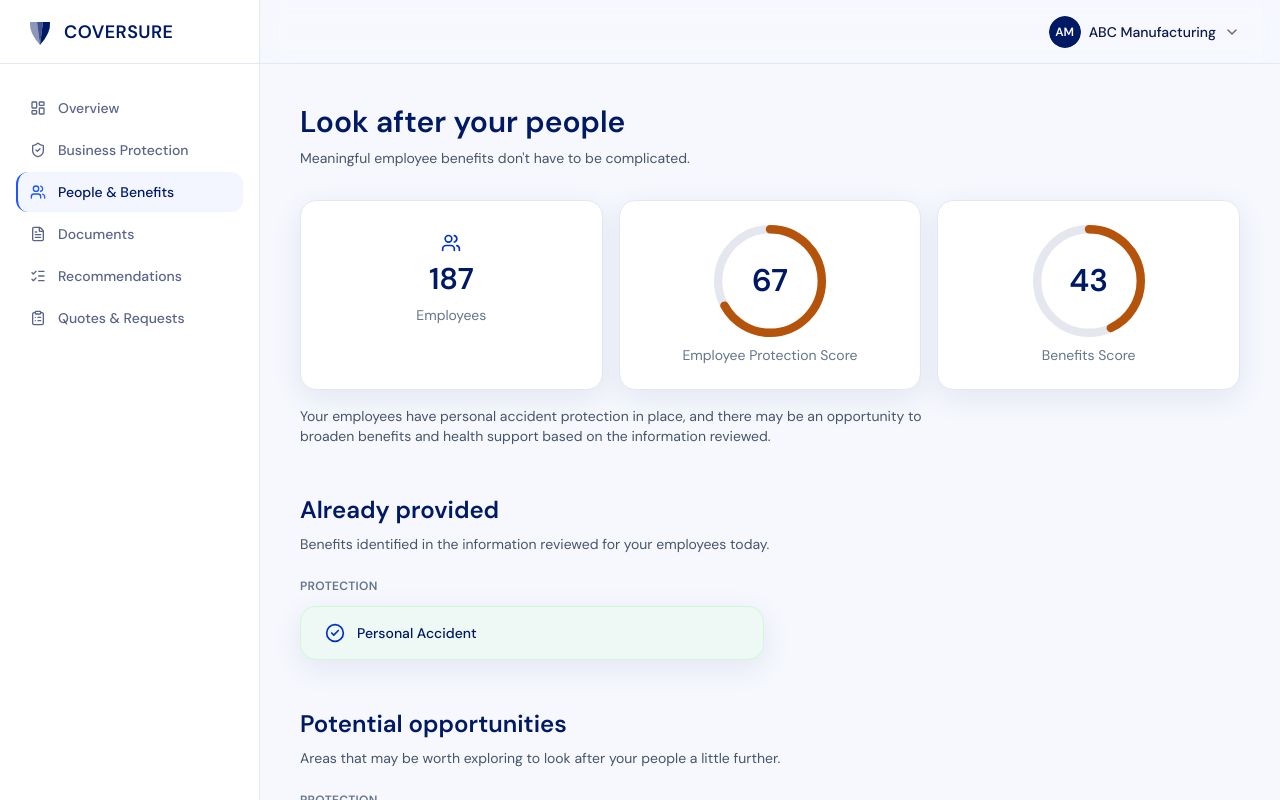
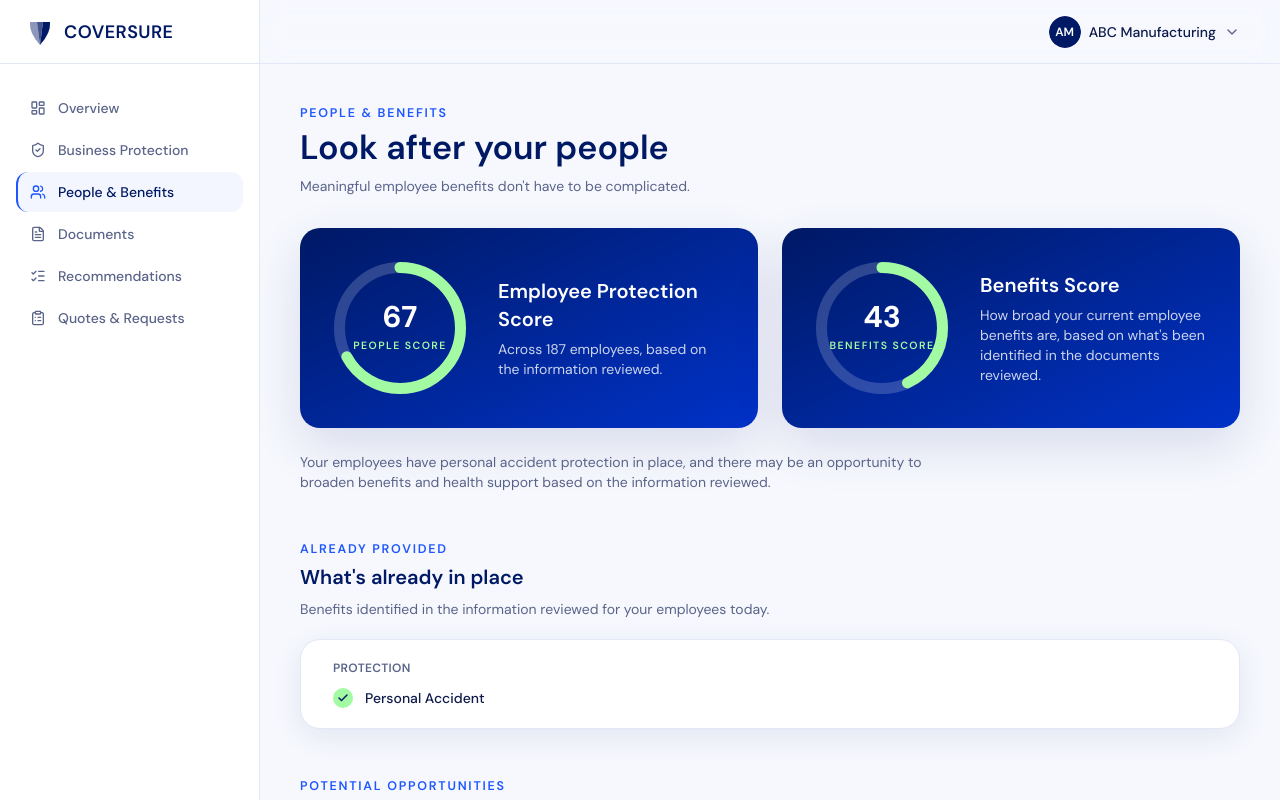
Before and after one commit to HBKRohan1981/coversure-business, a Next.js app: page /app/people in a window 1280 px wide. Shown: the top 800 px of the page. Built offline with nearby package versions, Linux system fonts and the light colour scheme.

Commit message:
redesign(people): ScoreBand scores + PI/D&O benefit treatment

```diff
--- a/src/app/app/people/page.tsx
+++ b/src/app/app/people/page.tsx
@@ -1,6 +1,7 @@
-import { Users } from "lucide-react";
-import { Card, CardContent } from "@/components/ui/card";
-import { ScoreDial } from "@/components/score/ScoreDial";
+"use client";
+
+import { motion } from "framer-motion";
+import { ScoreBand } from "@/components/score/ScoreBand";
 import { BenefitMatrix } from "@/components/people/BenefitMatrix";
 import { AssessmentDisclaimer } from "@/components/common/AssessmentDisclaimer";
 import { demoCompany } from "@/lib/demo-data";
@@ -11,49 +12,47 @@ import { demoCompany } from "@/lib/demo-data";
  * after my people?" Converges into Recommendations -> CoverSure can help,
  * same as Business Protection. All figures come from demoCompany.benefits;
  * nothing here is hardcoded.
+ *
+ * Presented with the same authoritative ScoreBand treatment used on
+ * Business Protection / Overview, so this page visibly belongs to the same
+ * CoverSure Business family rather than reading as a separate HR/benefits
+ * product.
  */
 export default function PeoplePage() {
   const { benefits } = demoCompany;
 
   return (
-    <div>
-      <h1 className="text-2xl font-semibold text-midnight sm:text-3xl">
-        Look after your people
-      </h1>
-      <p className="mt-2 max-w-2xl text-sm text-slate-600">
+    <motion.div
+      initial={{ opacity: 0, y: 10 }}
+      animate={{ opacity: 1, y: 0 }}
+      transition={{ duration: 0.35, ease: "easeOut" }}
+    >
+      <div className="cs-container px-0">
+        <p className="kicker">People &amp; Benefits</p>
+        <h1 className="h-section mt-1 text-midnight">Look after your people</h1>
+        <p className="mt-2 max-w-2xl text-sm text-muted-ink">
           Meaningful employee benefits don&apos;t have to be complicated.
         </p>
 
-      {/* Header stats */}
-      <div className="mt-8 grid gap-4 sm:grid-cols-3">
-        <Card className="border-slate-200">
-          <CardContent className="flex flex-col items-center justify-center gap-2 py-8 text-center">
-            <Users aria-hidden className="size-5 text-royal" />
-            <span className="text-3xl font-semibold text-midnight">
-              {benefits.employees}
-            </span>
-            <span className="text-sm text-slate-500">Employees</span>
-          </CardContent>
-        </Card>
-
-        <Card className="border-slate-200">
-          <CardContent className="flex flex-col items-center gap-2 py-6 text-center">
-            <ScoreDial value={benefits.peopleScore} size={112} />
-            <span className="text-sm text-slate-500">
-              Employee Protection Score
-            </span>
-          </CardContent>
-        </Card>
-
-        <Card className="border-slate-200">
-          <CardContent className="flex flex-col items-center gap-2 py-6 text-center">
-            <ScoreDial value={benefits.benefitsScore} size={112} />
-            <span className="text-sm text-slate-500">Benefits Score</span>
-          </CardContent>
-        </Card>
+        {/* Employee Protection Score + Benefits Score — the same
+            authoritative score-band treatment as Business Protection /
+            Overview, side by side on wider screens. */}
+        <div className="mt-8 grid gap-6 sm:grid-cols-2">
+          <ScoreBand
+            value={benefits.peopleScore}
+            label="People Score"
+            title="Employee Protection Score"
+            caption={`Across ${benefits.employees} employees, based on the information reviewed.`}
+          />
+          <ScoreBand
+            value={benefits.benefitsScore}
+            label="Benefits Score"
+            title="Benefits Score"
+            caption="How broad your current employee benefits are, based on what's been identified in the documents reviewed."
+          />
         </div>
 
-      <p className="mt-4 max-w-2xl text-sm text-slate-600">
+        <p className="mt-6 max-w-2xl text-sm text-muted-ink">
           Your employees have personal accident protection in place, and there
           may be an opportunity to broaden benefits and health support based on
           the information reviewed.
@@ -68,5 +67,6 @@ export default function PeoplePage() {
           <AssessmentDisclaimer />
         </div>
       </div>
+    </motion.div>
   );
 }
--- a/src/components/people/BenefitMatrix.tsx
+++ b/src/components/people/BenefitMatrix.tsx
@@ -1,6 +1,6 @@
 import Link from "next/link";
-import { CheckCircle2, ArrowRight } from "lucide-react";
-import { Card, CardContent } from "@/components/ui/card";
+import { Check, ArrowRight } from "lucide-react";
+import { Card } from "@/components/ui/card";
 import { Button } from "@/components/ui/button";
 import type { BenefitItem } from "@/lib/types";
 
@@ -86,10 +86,12 @@ function groupByCategory(items: BenefitItem[]): Partial<Record<BenefitItem["cate
 
 /**
  * Reusable "what's provided vs what could help" matrix for the People &
- * Benefits screen. Groups both already-provided benefits and potential
- * opportunities by category; opportunities carry a per-item "why" and a
- * CTA into the employee recommendation convergence — never a bare catalogue
- * grid.
+ * Benefits screen, restyled to the same PI/D&O visual family as Business
+ * Protection: "Already provided" reads as a restrained mint-check list
+ * inside one hairline-grouped panel (de-cardified, per the coverage/category
+ * panels elsewhere); "Potential opportunities" keeps a card per item — each
+ * carries its own "why" and a CTA into the employee recommendation
+ * convergence — since that richer content benefits from a card boundary.
  */
 export function BenefitMatrix({
   items,
@@ -99,60 +101,67 @@ export function BenefitMatrix({
   const opportunities = items.filter((item) => !item.provided);
   const providedByCategory = groupByCategory(provided);
   const opportunitiesByCategory = groupByCategory(opportunities);
+  const providedCategories = CATEGORY_ORDER.filter(
+    (category) => providedByCategory[category]?.length
+  );
+  const opportunityCategories = CATEGORY_ORDER.filter(
+    (category) => opportunitiesByCategory[category]?.length
+  );
 
   return (
     <div className="space-y-12">
       {/* Already provided */}
       <section>
-        <h2 className="text-xl font-semibold text-midnight sm:text-2xl">
-          Already provided
+        <p className="kicker">Already provided</p>
+        <h2 className="mt-1 text-lg font-semibold text-midnight sm:text-xl">
+          What&apos;s already in place
         </h2>
-        <p className="mt-2 max-w-2xl text-sm text-slate-600">
+        <p className="mt-2 max-w-2xl text-sm text-muted-ink">
           Benefits identified in the information reviewed for your employees today.
         </p>
 
-        <div className="mt-6 space-y-6">
-          {CATEGORY_ORDER.filter((category) => providedByCategory[category]?.length).map(
-            (category) => (
-              <div key={category}>
-                <h3 className="text-xs font-semibold uppercase tracking-wide text-slate-500">
+        <div className="mt-5 overflow-hidden rounded-2xl border border-line bg-white shadow-soft">
+          <div className="divide-y divide-line">
+            {providedCategories.map((category) => (
+              <div key={category} className="px-6 py-5 sm:px-8">
+                <h3 className="text-xs font-semibold uppercase tracking-wide text-muted-ink">
                   {category}
                 </h3>
-                <div className="mt-3 grid gap-3 sm:grid-cols-2">
+                <ul className="mt-3 space-y-2.5">
                   {providedByCategory[category]!.map((item) => (
-                    <Card key={item.label} className="border-mint/40 bg-mint/10">
-                      <CardContent className="flex items-center gap-3 py-4">
-                        <CheckCircle2
+                    <li key={item.label} className="flex items-center gap-3">
+                      <span
                         aria-hidden
-                          className="size-5 shrink-0 text-royal"
-                        />
-                        <span className="text-sm font-medium text-midnight">
+                        className="flex size-5 shrink-0 items-center justify-center rounded-full bg-mint"
+                      >
+                        <Check className="size-3 text-midnight" strokeWidth={3} />
+                      </span>
+                      <span className="text-sm font-medium text-ink">
                         {item.label}
                       </span>
-                      </CardContent>
-                    </Card>
+                    </li>
+                  ))}
+                </ul>
+              </div>
             ))}
           </div>
-              </div>
-            )
-          )}
         </div>
       </section>
 
       {/* Potential opportunities */}
       <section>
-        <h2 className="text-xl font-semibold text-midnight sm:text-2xl">
-          Potential opportunities
+        <p className="kicker">Potential opportunities</p>
+        <h2 className="mt-1 text-lg font-semibold text-midnight sm:text-xl">
+          Where you could broaden support
         </h2>
-        <p className="mt-2 max-w-2xl text-sm text-slate-600">
+        <p className="mt-2 max-w-2xl text-sm text-muted-ink">
           Areas that may be worth exploring to look after your people a little further.
         </p>
 
         <div className="mt-6 space-y-8">
-          {CATEGORY_ORDER.filter((category) => opportunitiesByCategory[category]?.length).map(
-            (category) => (
+          {opportunityCategories.map((category) => (
             <div key={category}>
-                <h3 className="text-xs font-semibold uppercase tracking-wide text-slate-500">
+              <h3 className="text-xs font-semibold uppercase tracking-wide text-muted-ink">
                 {category}
               </h3>
               <div className="mt-3 grid gap-4 sm:grid-cols-2">
@@ -161,13 +170,13 @@ export function BenefitMatrix({
                   return (
                     <Card
                       key={item.label}
-                        className="flex flex-col border-slate-200 p-5 shadow-sm transition-shadow hover:shadow-md"
+                      className="flex flex-col p-5 transition-shadow hover:shadow-soft-lg"
                     >
                       <h4 className="font-semibold text-midnight">{item.label}</h4>
-                        <p className="mt-1.5 text-sm text-slate-500">
+                      <p className="mt-1.5 text-sm text-muted-ink">
                         {copy.notIdentified}
                       </p>
-                        <p className="mt-3 text-sm text-slate-700">
+                      <p className="mt-3 text-sm text-ink/80">
                         <span className="font-medium text-midnight">
                           Why consider it:{" "}
                         </span>
@@ -189,8 +198,7 @@ export function BenefitMatrix({
                 })}
               </div>
             </div>
-            )
-          )}
+          ))}
         </div>
       </section>
     </div>
```
Lines whose indentation alone changed are shown as unchanged.
